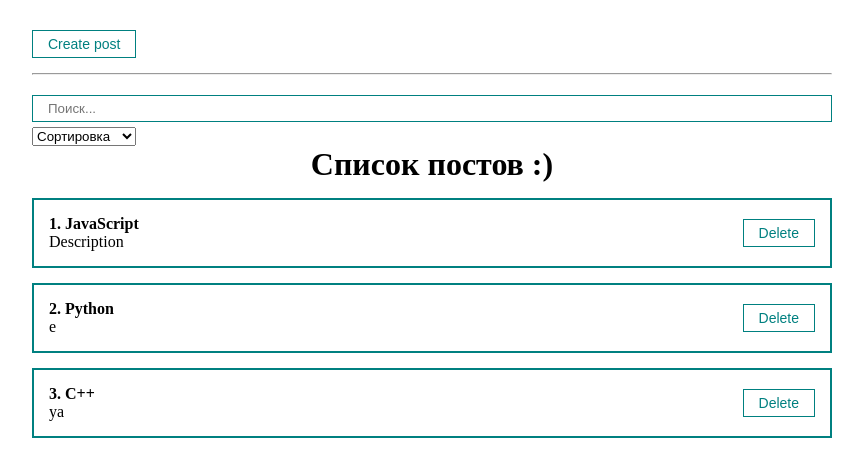
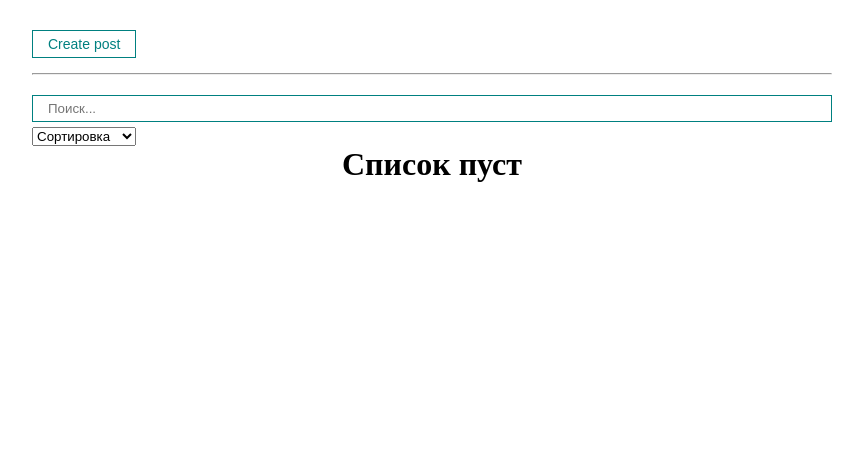
Before and after one commit to NetrodgeN/learn-react, a React (Create React App) app: page / in a window 1280 px wide. Shown: the top 476 px of the page, without its empty margins (208-1071 px from the left). Built offline with nearby package versions, Linux system fonts and the light colour scheme.

Commit message:
feat: decomposition App

```diff
--- a/src/App.js
+++ b/src/App.js
@@ -4,32 +4,17 @@
 import PostList from './components/PostList';
 import MyButton from './components/UI/button/MyButton';
 import MyModal from './components/UI/MyModal/MyModal';
+import { usePosts } from './hooks/usePosts';
 
 import './styles/App.css'
 
 
 function App() {
   //состояние массива постов
-  const [posts, setPosts] = useState([
-    {id:1, title:'JavaScript', body:'Description'},
-    {id:2, title:'Python', body:'e'},
-    {id:3, title:'C++', body:'ya'},
-  ])
-
- const [filter, setFilter] = useState({sort:'', query:''})
+  const [posts, setPosts] = useState([])
+  const [filter, setFilter] = useState({sort:'', query:''})
   const [modal,setModal] = useState(false)
-
-  const sortedPosts = useMemo(() => {
-    console.log('отработала функция сортед пост')
-    if(filter.sort){
-      return [...posts].sort((a,b)=> a[filter.sort].localeCompare(b[filter.sort]))
-    }
-    return posts;
-  }, [filter.sort, posts]);
-
-  const sortedAndSeacrchedPosts = useMemo(()=>{
-    return sortedPosts.filter(post => post.title.toLowerCase().includes(filter.query.toLowerCase()))
-  },[filter.query,sortedPosts])
+  const sortedAndSeacrchedPosts = usePosts(posts, filter.sort, filter.query)
 
   const createPost = (newPost) =>{
     setPosts([...posts, newPost])
--- /dev/null
+++ b/src/hooks/usePosts.js
@@ -0,0 +1,21 @@
+import { useMemo } from "react";
+
+export const useSortedPosts = (posts, sort) =>{
+    const sortedPosts = useMemo(() => {
+        console.log('отработала функция сортед пост')
+        if(sort){
+          return [...posts].sort((a,b)=> a[sort].localeCompare(b[sort]))
+        }
+        return posts;
+      }, [sort, posts]);
+      return sortedPosts;
+}
+
+export const usePosts = (posts, sort, query) =>{
+  const sortedPosts = useSortedPosts(posts, sort);
+
+  const sortedAndSeacrchedPosts = useMemo(()=>{
+    return sortedPosts.filter(post => post.title.toLowerCase().includes(query.toLowerCase()))
+  },[query,sortedPosts])
+  return sortedAndSeacrchedPosts;
+}
```
